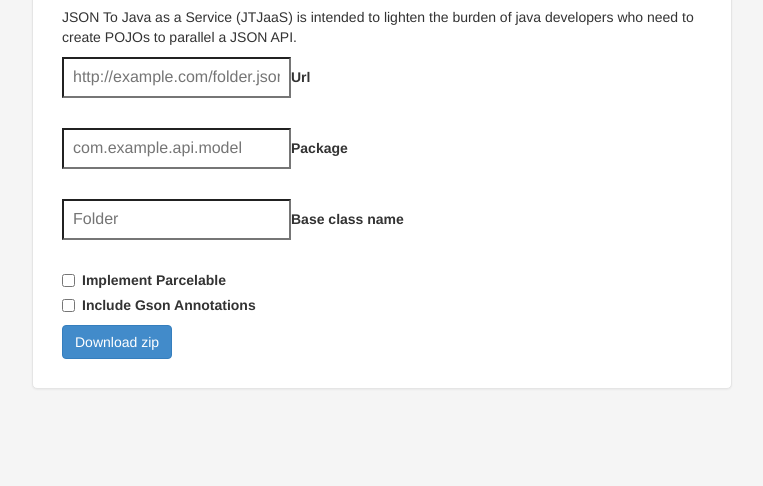
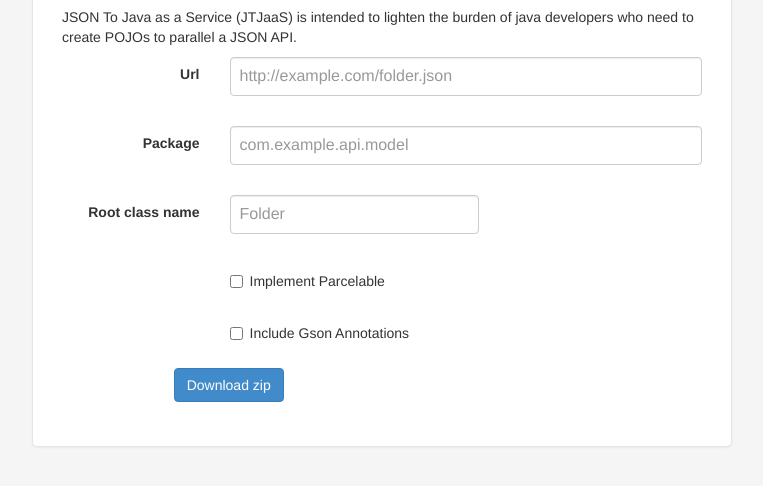
Before and after one commit to jonfhancock/JsonToJava, a plain HTML site: page JsonToJava-AppEngine/war/index.html in a window 1280 px wide. Shown: the part 116-602 px from the top of the page, without its empty margins (258-1021 px from the left). Drawn offline with Linux system fonts and the light colour scheme.

Commit message:
Improving the submission form a bit.

```diff
--- a/JsonToJava-AppEngine/war/index.html
+++ b/JsonToJava-AppEngine/war/index.html
@@ -17,7 +17,7 @@
 	background-color: #f5f5f5;
 }
 
-.form-signin {
+.form-horizontal {
 	max-width: 700px;
 	padding: 19px 29px 29px;
 	margin: 0 auto 20px;
@@ -31,11 +31,11 @@
 	box-shadow: 0 1px 2px rgba(0, 0, 0, .05);
 }
 
-.form-signin .form-signin-heading,.form-signin .checkbox {
+.form-horizontal .form-horizontal-heading,.form-horizontal .checkbox {
 	margin-bottom: 10px;
 }
 
-.form-signin input[type="text"],.form-signin input[type="password"] {
+.form-horizontal input[type="text"],.form-horizontal input[type="password"] {
 	font-size: 16px;
 	height: auto;
 	margin-bottom: 15px;
@@ -51,36 +51,54 @@
 
 	<div class="container">
 
-		<form class="form-signin" id="generate" action="jsontojava">
-			<h2 class="form-signin-heading">JSON To Java</h2>
+		<form class="form-horizontal" role="form">
+			<h2 class="form-horizontal-heading">JSON To Java</h2>
 			<p>JSON To Java as a Service (JTJaaS) is intended to lighten the
 				burden of java developers who need to create POJOs to parallel a
 				JSON API.</p>
-			<p>
-				<label class="text"> <input type="text" name="url"
-					class="span4"
-					placeholder="http://example.com/folder.json">Url
-				</label>
-			</p>
-			<p>
-				<label class="text"> <input type="text" name="package"
-					class="span3" placeholder="com.example.api.model">Package
-				</label>
-			</p>
-			<p>
-				<label class="text"> <input type="text" name="class"
-					class="input-block-level" placeholder="Folder">Base class
-					name
-				</label>
-			</p>
-			<label class="checkbox"> <input type="checkbox" name="options" value="PARCELABLE">
-				Implement Parcelable
-			</label> <label class="checkbox"> <input type="checkbox" name="options" value="GSON">
-				Include Gson Annotations
-			</label>
-			<button class="btn btn-large btn-primary" id="download" type="submit">Download zip</button>
+		  <div class="form-group">
+		    <label for="inputUrl" class="col-lg-3 control-label">Url</label>
+		    <div class="col-lg-9">
+		      <input type="text" class="form-control" id="inputUrl" name="url" placeholder="http://example.com/folder.json">
+		    </div>
+		  </div>
+		  <div class="form-group">
+		    <label for="inputPackage" class="col-lg-3 control-label">Package</label>
+		    <div class="col-lg-9">
+		      <input type="text" class="form-control" id="inputPackage" name="package" placeholder="com.example.api.model">
+		    </div>
+		  </div>
+		  <div class="form-group">
+		    <label for="inputClass" class="col-lg-3 control-label">Root class name</label>
+		    <div class="col-lg-5">
+		      <input type="text" class="form-control" id="inputClass" name="class" placeholder="Folder">
+		    </div>
+		  </div>
+
+		  <div class="form-group">
+		    <div class="col-lg-offset-3 col-lg-9">
+		      <div class="checkbox">
+		        <label>
+		           <input type="checkbox" name="options" value="PARCELABLE"> Implement Parcelable
+		        </label>
+		      </div>
+		    </div>
+		  </div>
+		  <div class="form-group">
+		    <div class="col-lg-offset-3 col-lg-9">
+		      <div class="checkbox">
+		        <label>
+		        	<input type="checkbox" name="options" value="GSON"> Include Gson Annotations
+		        </label>
+		      </div>
+		    </div>
+		  </div>
+		  <div class="form-group">
+		    <div class="col-lg-offset-2 col-lg-10">
+		      <button type="submit" class="btn btn-large btn-primary">Download zip</button>
+		    </div>
+		  </div>
 		</form>
-
 	</div>
 	<!-- /container -->
 
```
